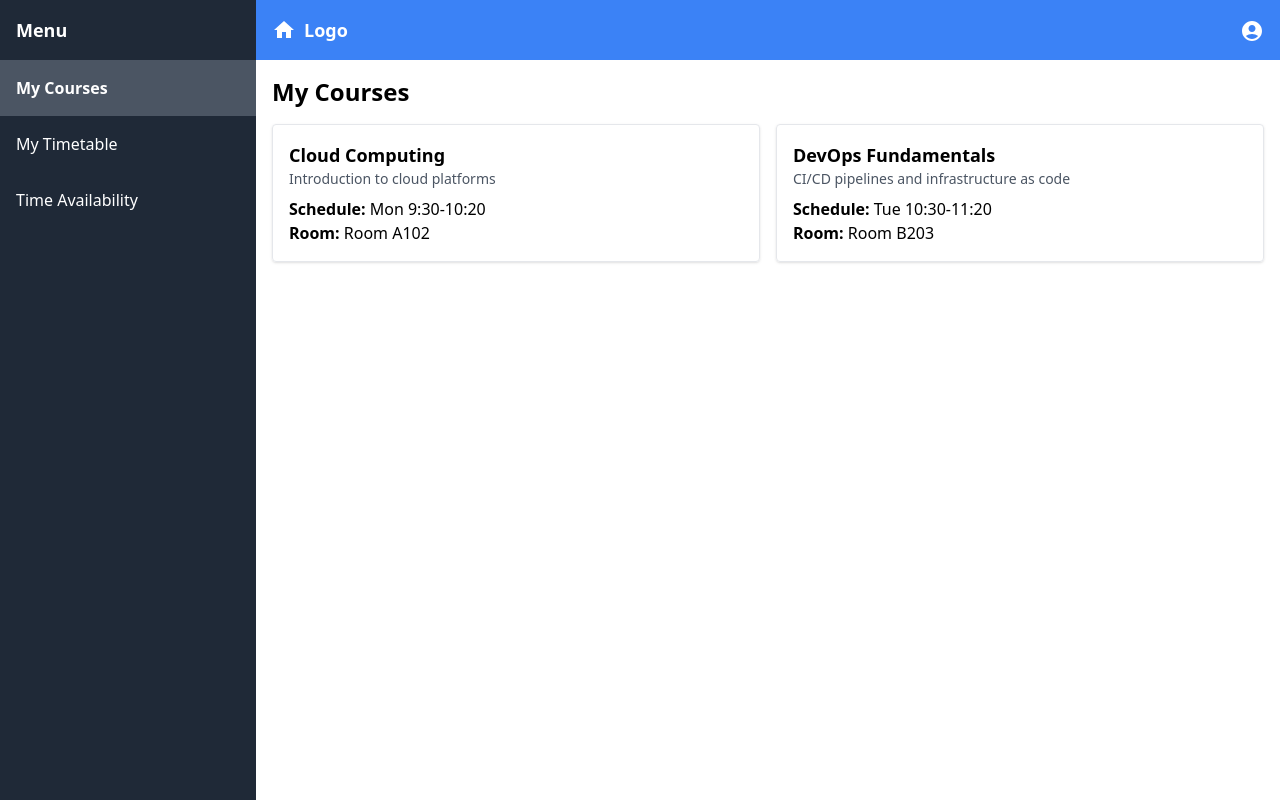
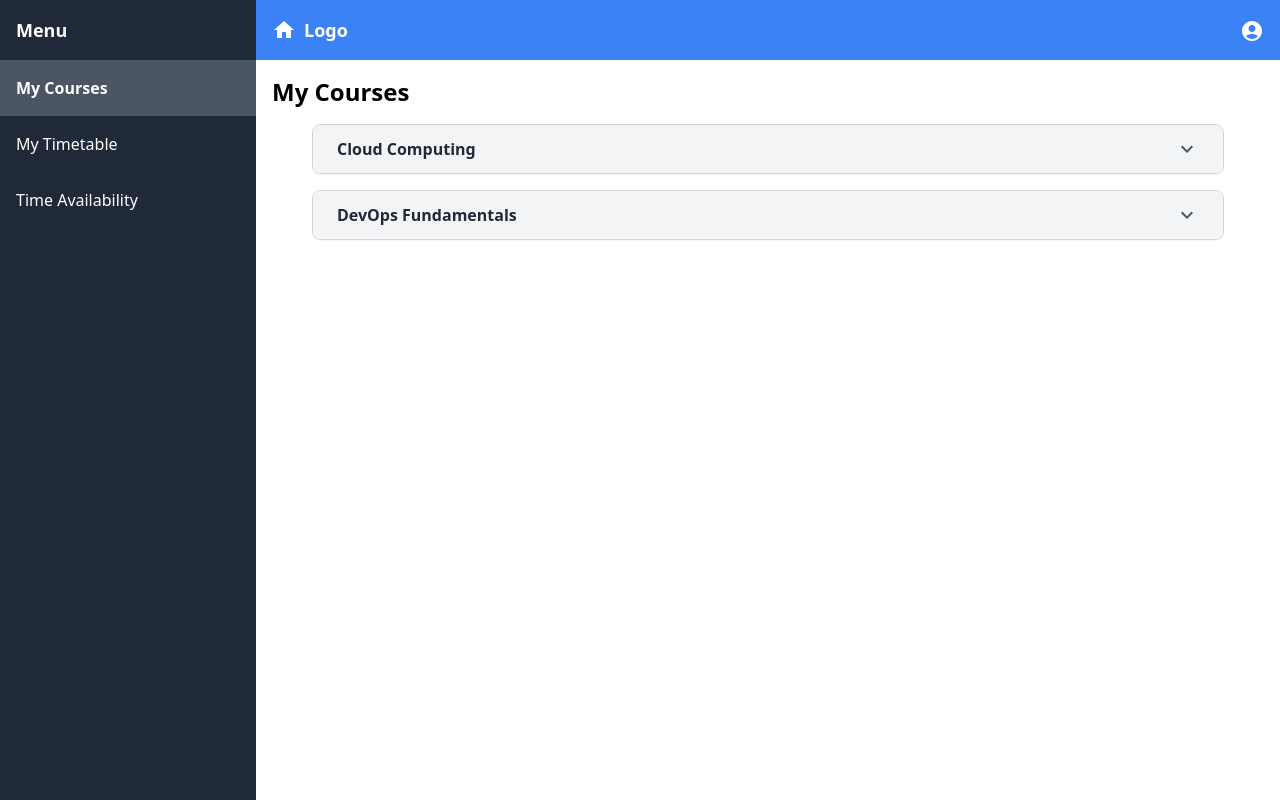
Before and after one commit to ChinaiArman/AWSFinalProject, a React (Vite) app in the folder client/: page /faculty/my-courses in a window 1280 px wide. Built offline with nearby package versions, Linux system fonts and the light colour scheme.

Commit message:
Updated MyCourses.jsx file, modified to include the fields (Course Name, Course Description, Time, Room) in the dropdown menu

```diff
--- a/client/src/pages/faculty/MyCourses.jsx
+++ b/client/src/pages/faculty/MyCourses.jsx
@@ -1,17 +1,32 @@
 import React, { useEffect, useState } from "react";
 import BaseSidebar from "../../components/BaseSidebar";
 import Navbar from "../../components/Navbar";
+import BaseDropdownMenu from "../../components/BaseDropdownMenu";
 
 function MyCourses() {
-  const [courses, setCourses] = useState([]);
+  const [courses, setCourses] = useState([]); // Dynamic state for courses
   const sidebarItems = [
-    { label: "My Courses", path: "/faculty/my-courses", onClick: () => (window.location.href = "/faculty/my-courses") },
-    { label: "My Timetable", path: "/faculty/my-timetable", onClick: () => (window.location.href = "/faculty/my-timetable") },
-    { label: "Time Availability", path: "/faculty/time-availability", onClick: () => (window.location.href = "/faculty/time-availability") },
+    {
+      label: "My Courses",
+      path: "/faculty/my-courses",
+      onClick: () => (window.location.href = "/faculty/my-courses"),
+    },
+    {
+      label: "My Timetable",
+      path: "/faculty/my-timetable",
+      onClick: () => (window.location.href = "/faculty/my-timetable"),
+    },
+    {
+      label: "Time Availability",
+      path: "/faculty/time-availability",
+      onClick: () => (window.location.href = "/faculty/time-availability"),
+    },
   ];
 
   useEffect(() => {
     const fetchCourses = async () => {
+      try {
+        // I'm gonna replace this URL with our backend API endpoint in the future
         const data = [
           {
             id: 1,
@@ -28,11 +43,15 @@ function MyCourses() {
             room: "Room B203",
           },
         ];
-      setCourses(data);
+        setCourses(data); // Set courses with example data
+      } catch (error) {
+        console.error("Error fetching courses:", error);
+        setCourses([]); // Fallback if fetching fails
+      }
     };
 
     fetchCourses();
-  }, []);
+  }, []); // Runs once when the component loads
 
   return (
     <div className="flex h-screen">
@@ -47,23 +66,22 @@ function MyCourses() {
           {courses.length === 0 ? (
             <p>No courses assigned yet.</p>
           ) : (
-            <div className="grid grid-cols-1 md:grid-cols-2 gap-4">
-              {courses.map((course) => (
-                <div
-                  key={course.id}
-                  className="border p-4 rounded shadow hover:shadow-lg transition"
-                >
-                  <h2 className="text-lg font-bold">{course.name}</h2>
-                  <p className="text-sm text-gray-600">{course.description}</p>
-                  <p className="mt-2">
-                    <span className="font-bold">Schedule:</span> {course.schedule}
+            courses.map((course) => (
+              <BaseDropdownMenu key={course.id} title={course.name}>
+                <p className="text-gray-700">
+                  <strong>Course Name:</strong> {course.name}
                 </p>
-                  <p>
-                    <span className="font-bold">Room:</span> {course.room}
+                <p className="text-gray-700">
+                  <strong>Course Description:</strong> {course.description}
                 </p>
-                </div>
-              ))}
-            </div>
+                <p className="text-gray-700">
+                  <strong>Time:</strong> {course.schedule}
+                </p>
+                <p className="text-gray-700">
+                  <strong>Room:</strong> {course.room}
+                </p>
+              </BaseDropdownMenu>
+            ))
           )}
         </div>
       </div>
```
Lines whose indentation alone changed are shown as unchanged.
